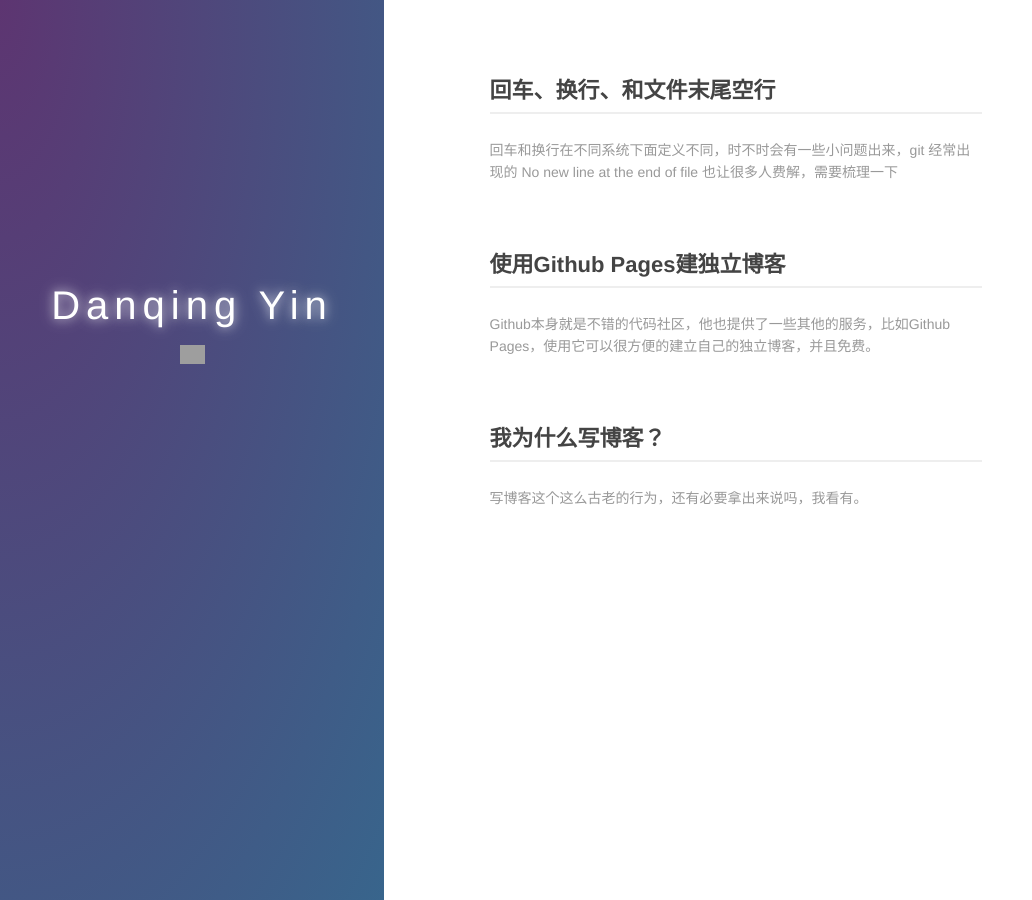
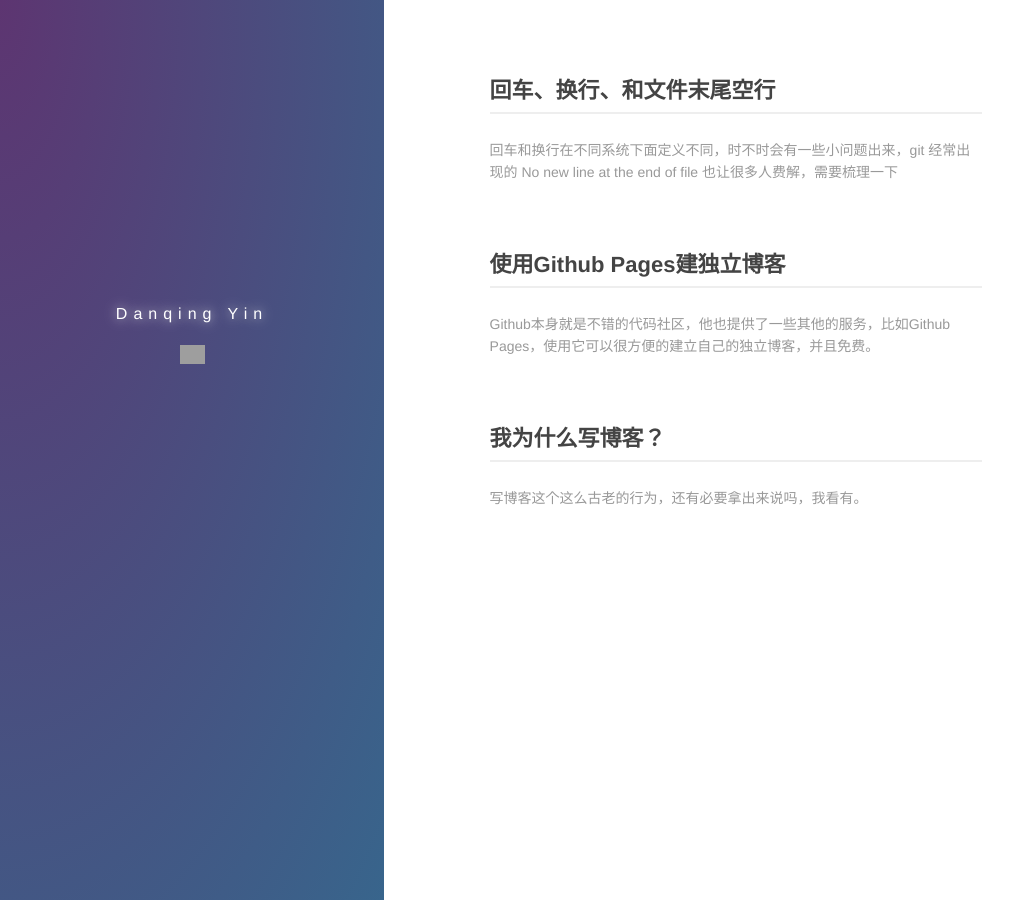
Before and after one commit to danqing117/danqing117.github.io, a Jekyll site: the page built from index.md, in a window 1280 px wide. Shown: the whole page, without its empty margins (0-1032 px from the left). Built offline with Jekyll 4.4.1, drawn with Linux system fonts in a browser that asks for light colours; grey boxes are pictures that could not be loaded.

Commit message:
Update index.md

```diff
--- a/index.md
+++ b/index.md
@@ -6,7 +6,7 @@ layout: default
   <div class="index-wrapper">
     <div class="aside">
       <div class="info-card">
-        <h1>Danqing Yin</h1>
+        <h1><font size="3">Danqing Yin</font></h1>
         <a href="http://linkedin.com/in/danqing-yin-412a76b7" target="_blank"><img src="http://www.freeiconspng.com/uploads/linkedin-icon-31.png" alt="" width="25"/></a>
       </div>
       <div id="particles-js"></div>
```
